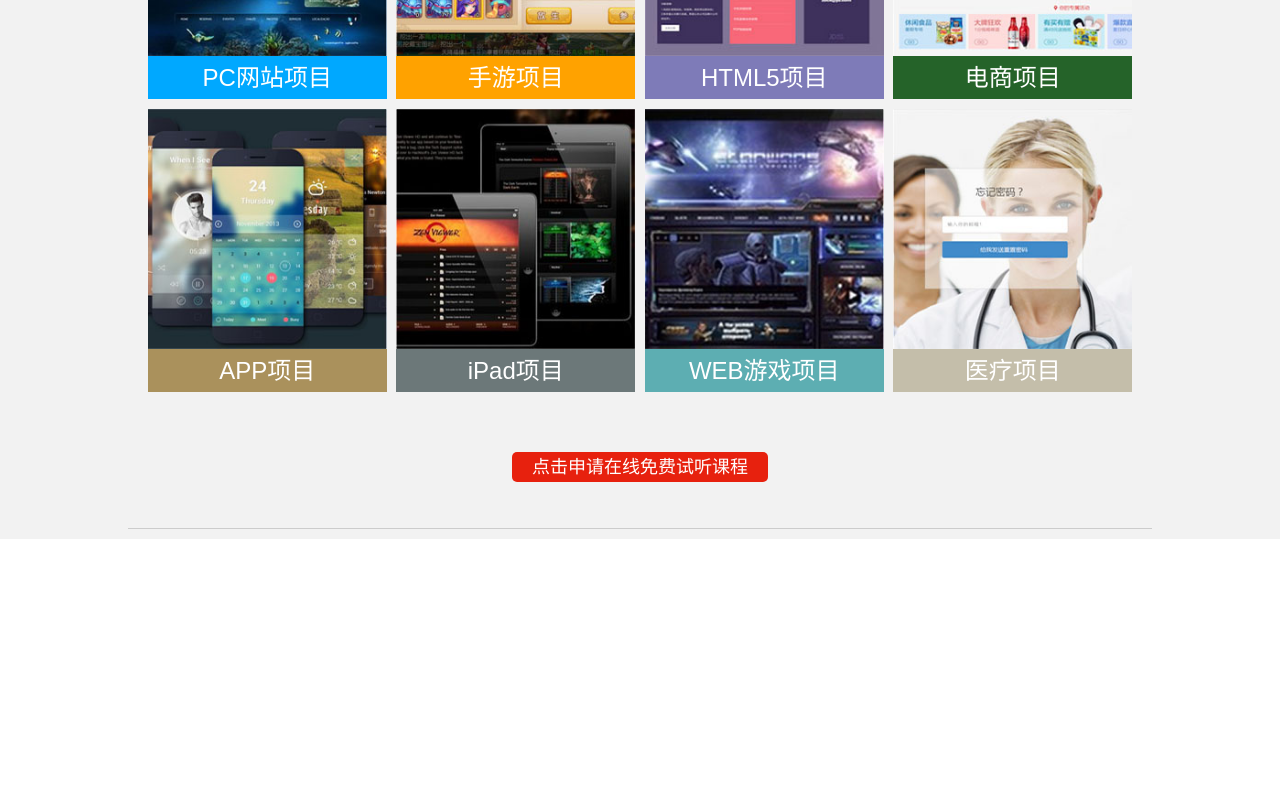
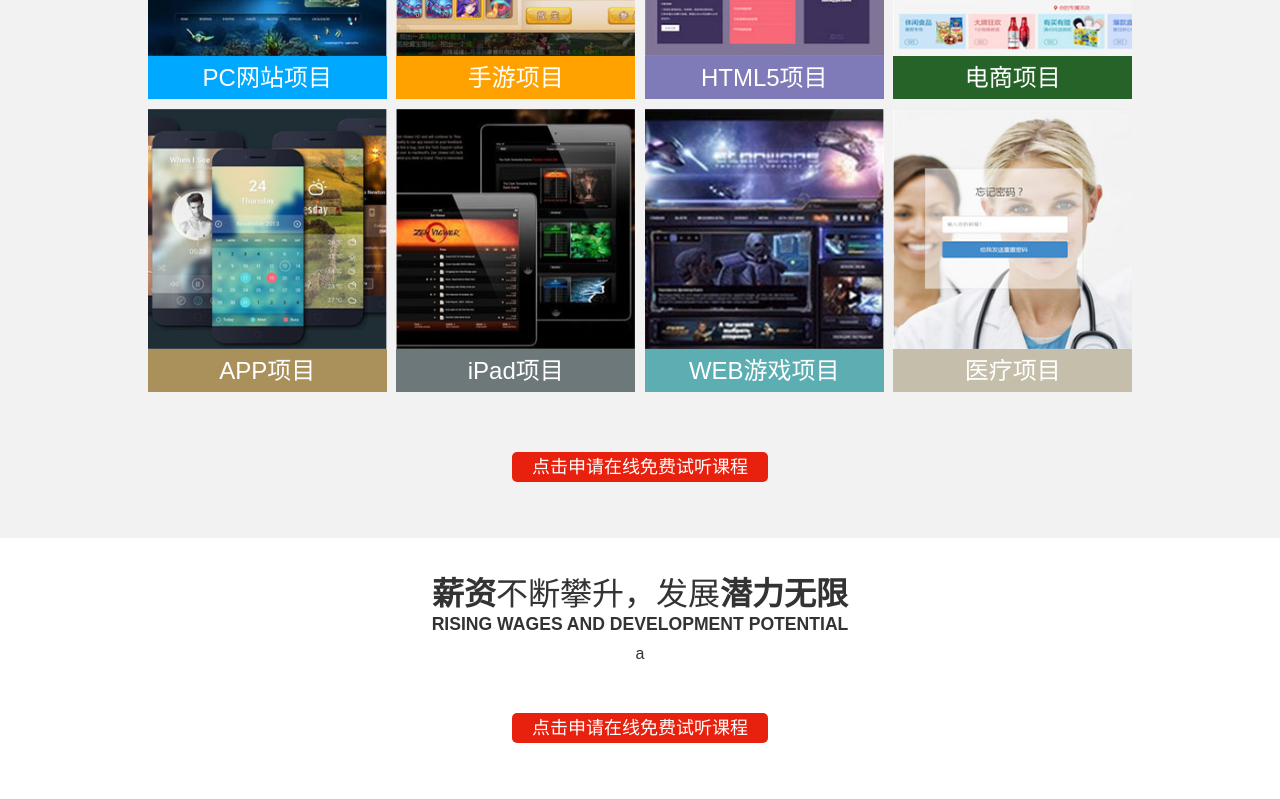
Before and after one commit to orangeC/digi, a React app: page / in a window 1280 px wide. Shown: the part 5768-6568 px from the top of the page. Before the commit the page ends 6307 px from the top, so only its background shows below. Built offline with nearby package versions, Linux system fonts and the light colour scheme.

Commit message:
contentSix

```diff
--- a/src/App.js
+++ b/src/App.js
@@ -7,6 +7,7 @@ import ContentTwo from "./components/ContentTwo";
 import ContentThree from "./components/ContentThree";
 import ContentFour from "./components/ContentFour";
 import ContentFive from "./components/ContentFive";
+import ContentSix from "./components/ContentSix";
 
 class App extends Component{
 	render(){
@@ -21,6 +22,7 @@ class App extends Component{
 					<div className="clear" ></div>
 					<ContentFour />
 					<ContentFive />
+					<ContentSix />
 				</div>
 			)
 	}
--- a/src/components/ContentFive.js
+++ b/src/components/ContentFive.js
@@ -30,6 +30,11 @@ class ContentFive extends Component{
     			maxWidth: "1024px",
     			margin: "0px auto",
     			borderBottom: "1px solid rgb(204, 204, 204)"
+			},
+			center:{
+				width: "100%",
+    			maxWidth: "1024px",
+    			margin: "0px auto"
 			},
 			span:{
 				fontWeight:"400"
@@ -104,7 +109,7 @@ class ContentFive extends Component{
 							<a href="#" className="search-more"  >查看更多师资信息</a>
 						</div>
 					</div>
-					<div style={styles.top} >
+					<div style={styles.center} >
 						<img  src={Bg7} style={styles.img} />
 						<p style={styles.p} >企业项目实战教学，学习＝工作，<span style={styles.span}>课程内容根据企业招聘需求更新，毕业即可顺利进入工作状态</span></p>
 						<div className="project-card" >
--- /dev/null
+++ b/src/components/ContentSix.js
@@ -0,0 +1,64 @@
+import React,{Component} from "react";
+
+
+class ContentSix extends Component{
+	render(){
+		let styles={
+			root:{
+				padding:"30px 20px 10px",
+    			backgroundColor: "rgb(255, 255, 255)",
+    			textAlign:"center",
+    			borderBottom: "1px solid rgb(204, 204, 204)"
+			},
+			top:{
+				width: "100%",
+    			maxWidth: "1024px",
+    			margin: "0px auto",
+			},
+			span:{
+				fontWeight:"400"
+			},
+			p:{
+				fontWeight: "600",
+    			fontSize: "1.1em",
+    			padding:"0 10px 10px"
+			},
+			img:{
+				width:"100%",
+				maxWidth:"200px",
+				marginTop: '20px',
+    			marginBottom: '20px'
+			},
+			a:{
+				textAlign:"center",
+				padding:"50px 0"
+			},
+			card:{
+				display:"flex",
+				flexDirection:"row",
+				flexWrap:"wrap",
+				justifyContent:"space-around"
+			},
+			h3:{
+				padding:"5px 0"
+			}
+		}
+		return (
+				<div style={styles.root} className="ContentSix">
+					<div>
+						<h1 style={styles.h1}>薪资<span style={styles.span}>不断攀升，发展</span>潜力无限</h1>
+						<p style={styles.p}>RISING WAGES AND DEVELOPMENT POTENTIAL</p>
+						<div style={styles.short}></div>
+					</div>
+					<div>
+						a
+					</div>
+					<div style={styles.a}>
+						<a href="#" className="search-more"  >点击申请在线免费试听课程</a>
+					</div>
+				</div>
+			)
+	}
+}
+
+export default ContentSix
--- a/src/main.css
+++ b/src/main.css
@@ -61,6 +61,7 @@ ul,li{
 	padding-bottom:10px;
 }
 .project-card {
+	border: none;
 	padding: 0 15px;
 	display: flex;
 	flex-direction: row;
```
